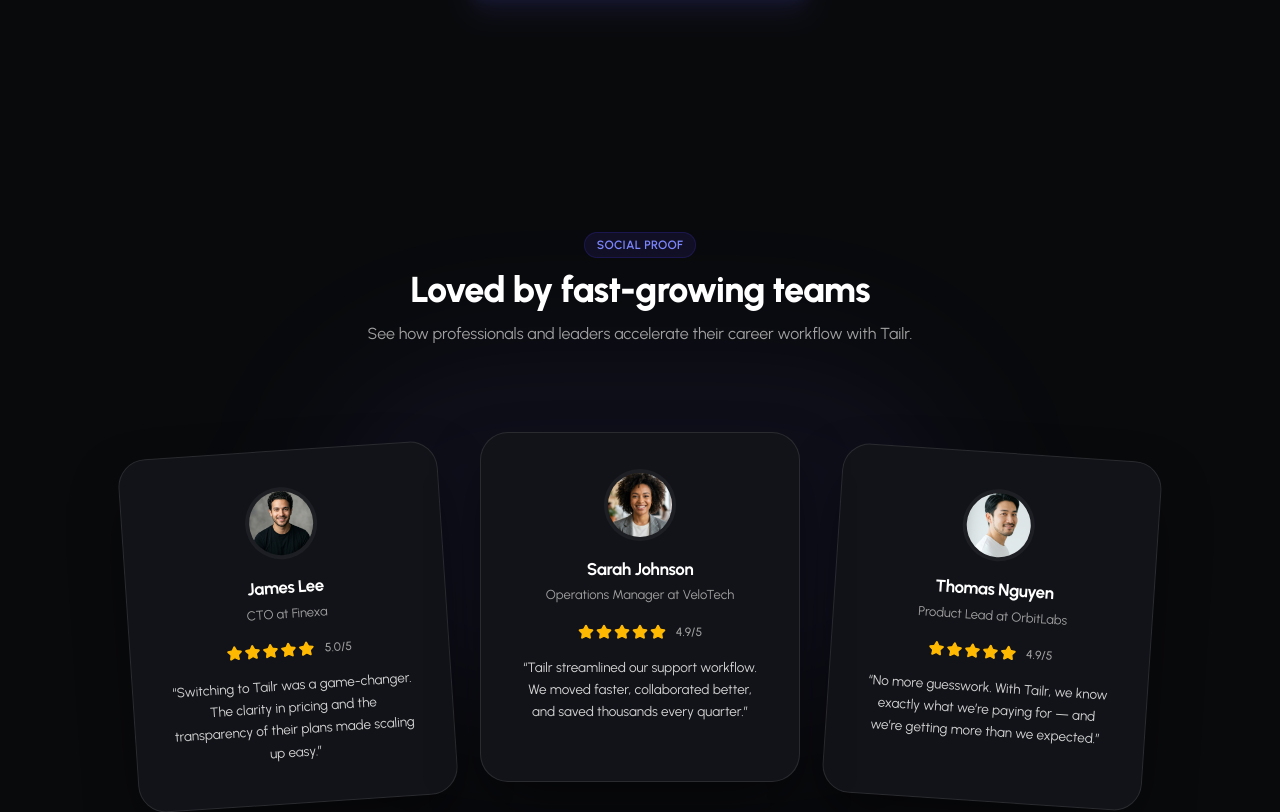
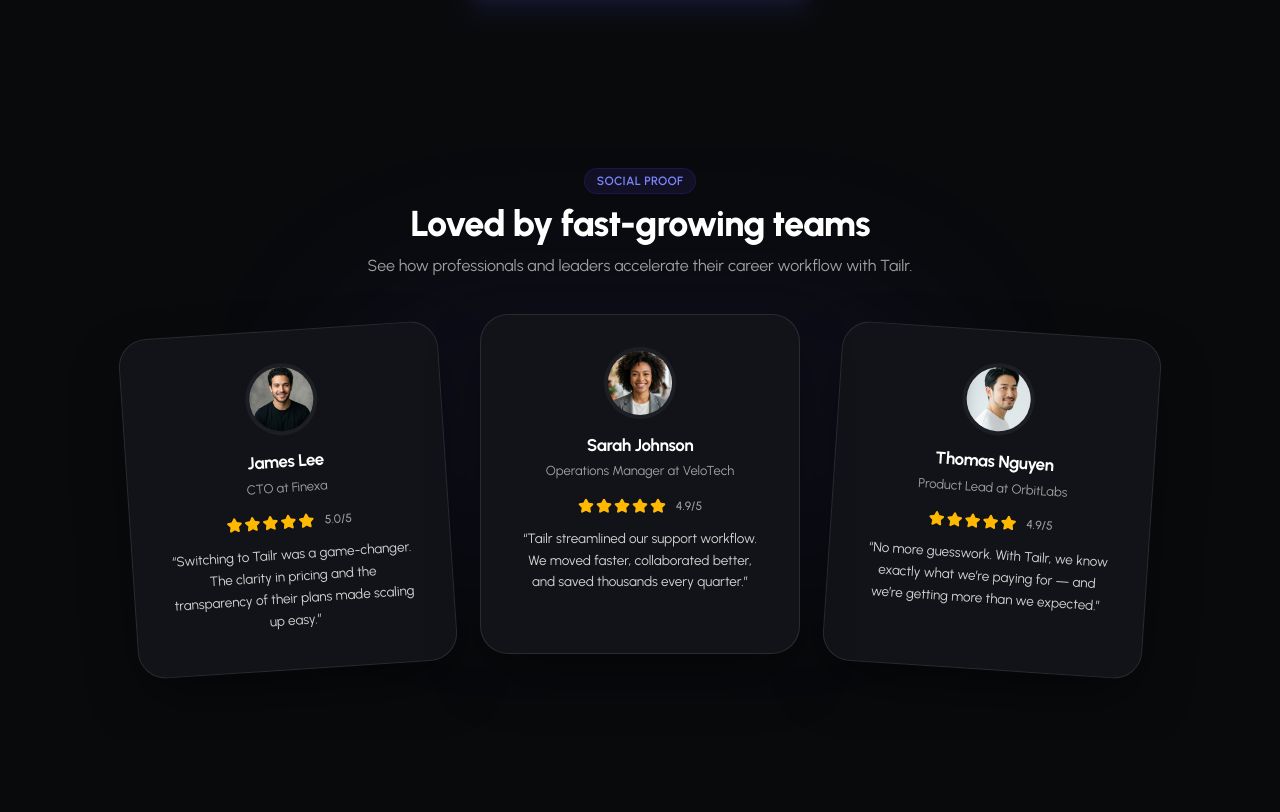
Before and after one commit to shubhamrajpandey/tailr, a Next.js app in the folder tailr-frontend/: page / in a window 1280 px wide. Shown: the part 4763-5575 px from the top of the page. Built offline with nearby package versions, Linux system fonts and the light colour scheme; no server answers.

Commit message:
feat: add testimonials section component for landing page

```diff
--- a/tailr-frontend/app/components/landing/testimonials-section.tsx
+++ b/tailr-frontend/app/components/landing/testimonials-section.tsx
@@ -41,7 +41,7 @@ const testimonials: Testimonial[] = [
     content:
       "“Tailr streamlined our support workflow. We moved faster, collaborated better, and saved thousands every quarter.”",
     rotationClass: "rotate-0 md:rotate-0",
-    translateClass: "md:-translate-y-3",
+    translateClass: "md:-translate-y-2",
     zIndexClass: "z-10",
   },
   {
@@ -61,33 +61,33 @@ const testimonials: Testimonial[] = [
 
 export function TestimonialsSection() {
   return (
-    <section className="py-20 sm:py-32 relative overflow-hidden bg-white/60 dark:bg-transparent">
+    <section className="py-8 sm:py-12 md:py-16 relative overflow-hidden bg-white/60 dark:bg-transparent">
       {/* Subtle ambient lighting */}
       <div
         aria-hidden="true"
-        className="pointer-events-none absolute top-1/2 left-1/2 -translate-x-1/2 -translate-y-1/2 w-[680px] h-[380px] bg-indigo-500/[0.03] dark:bg-indigo-500/[0.06] rounded-full blur-3xl"
+        className="pointer-events-none absolute top-1/2 left-1/2 -translate-x-1/2 -translate-y-1/2 w-[680px] h-[340px] bg-indigo-500/[0.03] dark:bg-indigo-500/[0.05] rounded-full blur-3xl"
       />
 
-      <div className="max-w-6xl mx-auto px-4 sm:px-8 relative z-10">
-        {/* Section Header */}
-        <div className="text-center max-w-2xl mx-auto mb-14 sm:mb-20">
-          <div className="inline-flex items-center gap-1.5 px-3 py-1 rounded-full text-xs font-semibold tracking-wide uppercase bg-indigo-50 dark:bg-indigo-950/40 text-indigo-600 dark:text-indigo-400 border border-indigo-200/60 dark:border-indigo-800/30 mb-3">
+      <div className="max-w-7xl mx-auto px-4 sm:px-8 relative z-10">
+        {/* Section Header with compact vertical spacing */}
+        <div className="text-center max-w-2xl mx-auto mb-8 sm:mb-10">
+          <div className="inline-flex items-center gap-1.5 px-3 py-1 rounded-full text-xs font-semibold tracking-wide uppercase bg-indigo-50 dark:bg-indigo-950/40 text-indigo-600 dark:text-indigo-400 border border-indigo-200/60 dark:border-indigo-800/30 mb-2.5">
             Social Proof
           </div>
           <h2 className="text-2xl sm:text-4xl font-extrabold tracking-tight text-neutral-950 dark:text-white">
             Loved by fast-growing teams
           </h2>
-          <p className="mt-3 text-sm sm:text-base text-neutral-600 dark:text-neutral-400">
+          <p className="mt-2.5 text-sm sm:text-base text-neutral-600 dark:text-neutral-400">
             See how professionals and leaders accelerate their career workflow with Tailr.
           </p>
         </div>
 
         {/* 3-Card Fanned / Tilted Layout */}
-        <div className="flex flex-col md:flex-row items-center justify-center gap-6 lg:gap-8 max-w-5xl mx-auto pt-4 pb-8">
+        <div className="flex flex-col md:flex-row items-center justify-center gap-6 lg:gap-8 max-w-5xl mx-auto pt-1 pb-4">
           {testimonials.map((t) => (
             <div
               key={t.name}
-              className={`group relative flex flex-col items-center text-center w-full max-w-[330px] sm:max-w-[350px] lg:max-w-[365px] min-h-[350px] bg-white dark:bg-[#121318] rounded-[28px] px-8 py-9 sm:px-9 sm:py-10 border border-black/[0.04] dark:border-white/10 shadow-[0_20px_50px_-12px_rgba(0,0,0,0.07)] dark:shadow-[0_25px_60px_-15px_rgba(0,0,0,0.6)] transition-all duration-300 ease-out hover:rotate-0 hover:translate-y-0 hover:scale-[1.03] hover:shadow-[0_30px_70px_-15px_rgba(0,0,0,0.13)] hover:z-30 cursor-default ${t.rotationClass} ${t.translateClass} ${t.zIndexClass}`}
+              className={`group relative flex flex-col items-center text-center w-full max-w-[330px] sm:max-w-[350px] lg:max-w-[365px] min-h-[340px] bg-white dark:bg-[#121318] rounded-[28px] px-8 py-8 sm:px-9 sm:py-9 border border-black/[0.04] dark:border-white/10 shadow-[0_20px_50px_-12px_rgba(0,0,0,0.07)] dark:shadow-[0_25px_60px_-15px_rgba(0,0,0,0.6)] transition-all duration-300 ease-out hover:rotate-0 hover:translate-y-0 hover:scale-[1.03] hover:shadow-[0_30px_70px_-15px_rgba(0,0,0,0.13)] hover:z-30 cursor-default ${t.rotationClass} ${t.translateClass} ${t.zIndexClass}`}
             >
               {/* Circular Avatar */}
               <div className="relative w-14 h-14 sm:w-16 sm:h-16 rounded-full overflow-hidden shadow-xs ring-4 ring-neutral-100/80 dark:ring-white/5 shrink-0 bg-neutral-100 dark:bg-neutral-800">
@@ -102,7 +102,7 @@ export function TestimonialsSection() {
               </div>
 
               {/* Author Name */}
-              <h3 className="mt-4 sm:mt-5 text-base sm:text-[17px] font-bold text-neutral-900 dark:text-white tracking-tight">
+              <h3 className="mt-4 sm:mt-4.5 text-base sm:text-[17px] font-bold text-neutral-900 dark:text-white tracking-tight">
                 {t.name}
               </h3>
 
@@ -112,7 +112,7 @@ export function TestimonialsSection() {
               </p>
 
               {/* Star Rating & Numeric Score */}
-              <div className="flex items-center justify-center gap-1 mt-5 mb-4">
+              <div className="flex items-center justify-center gap-1 mt-4 sm:mt-4.5 mb-3.5">
                 <div className="flex items-center gap-0.5">
                   {Array.from({ length: 5 }).map((_, i) => (
                     <Star key={i} className="w-4 h-4 fill-amber-400 text-amber-400 shrink-0" />
@@ -124,7 +124,7 @@ export function TestimonialsSection() {
               </div>
 
               {/* Quote */}
-              <p className="text-xs sm:text-[13.5px] leading-[1.65] text-neutral-700 dark:text-neutral-300 font-normal max-w-[275px]">
+              <p className="text-xs sm:text-[13.5px] leading-relaxed text-neutral-600 dark:text-neutral-300 font-normal max-w-[275px]">
                 {t.content}
               </p>
             </div>
```
